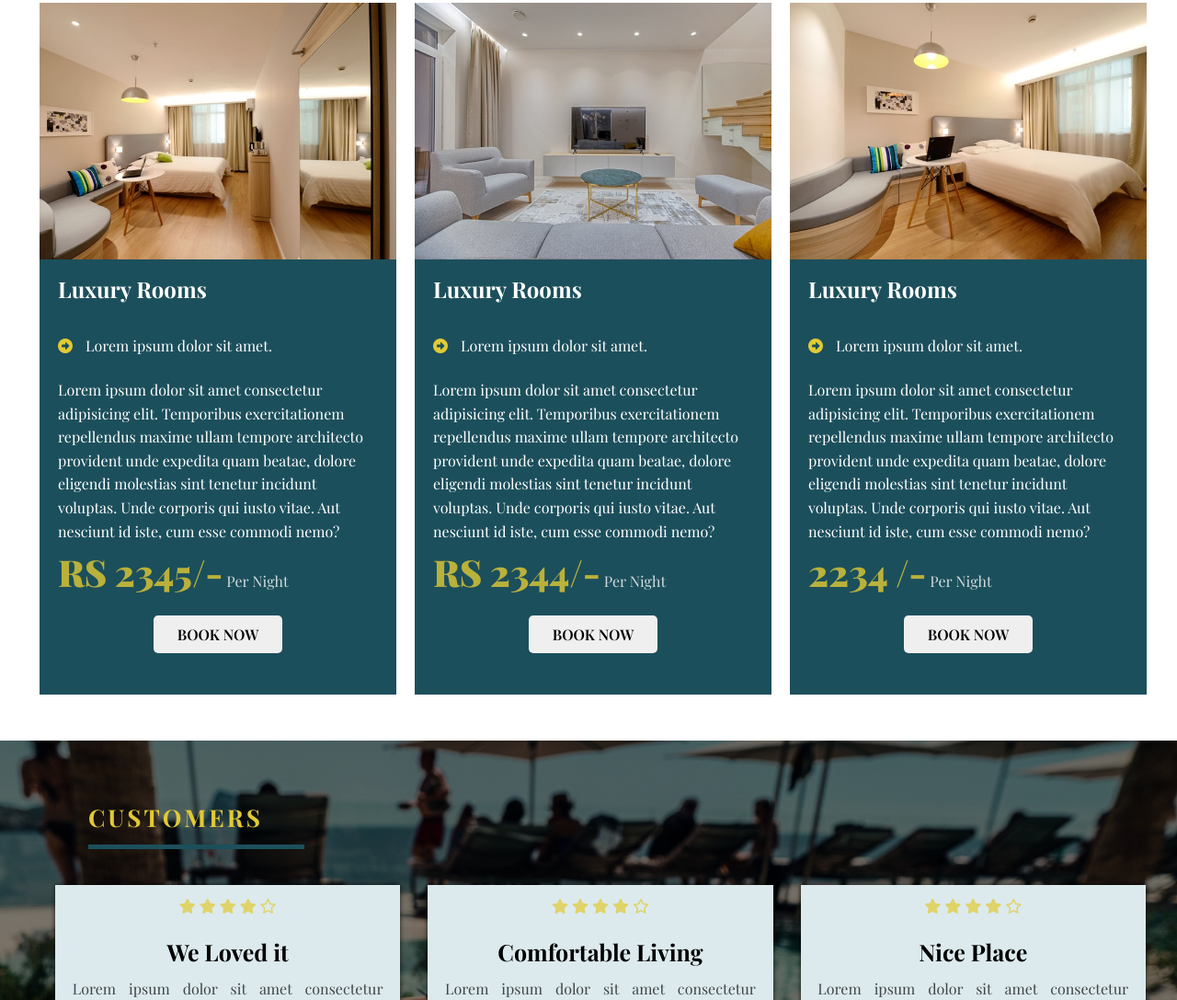
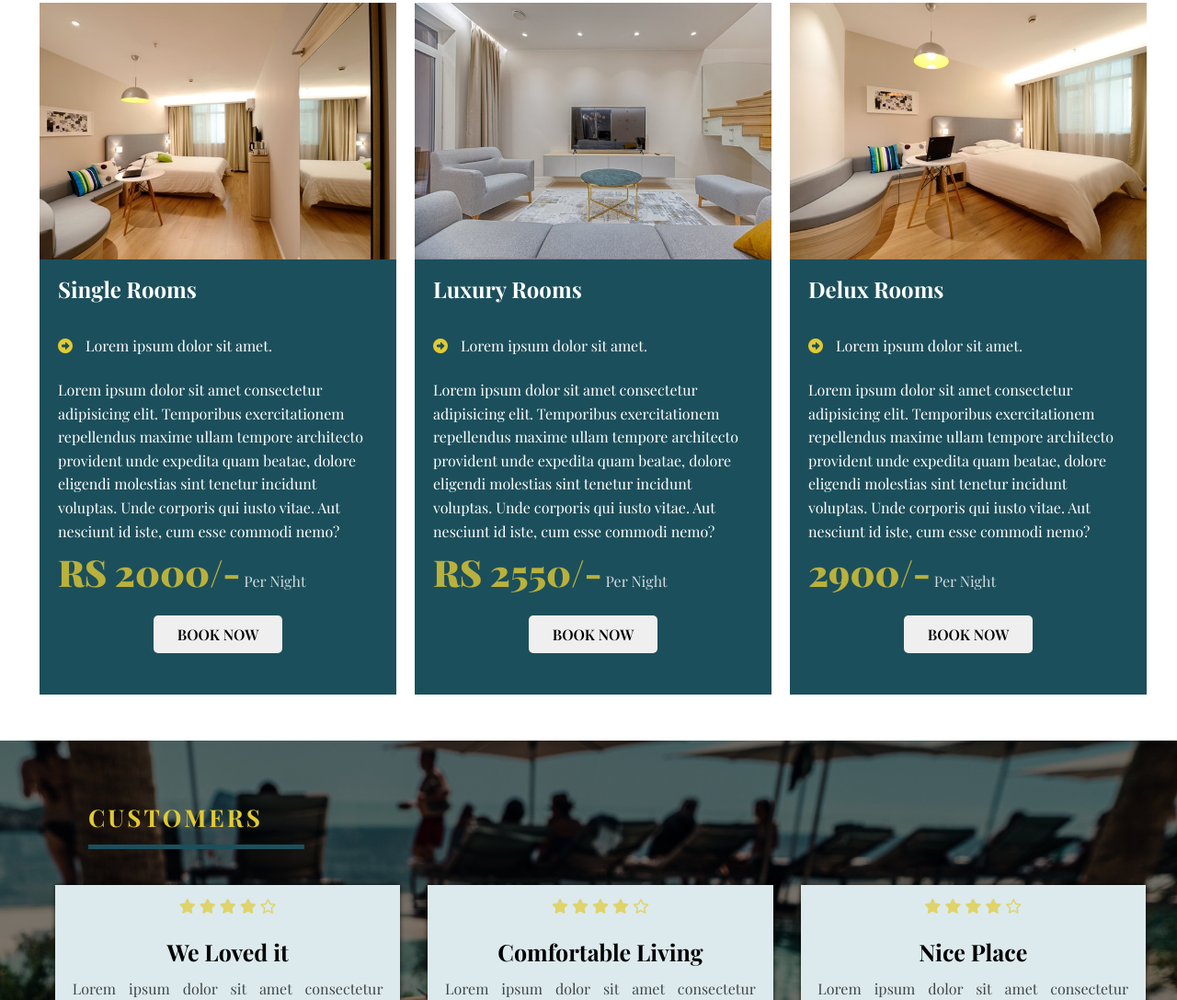
Before and after one commit to Saurabh-314/JS-Mini-Project---1---JavaScript-Mini-Project---34oew81j16cg, a plain HTML site: page index.html in a window 1280 px wide. Shown: the part 1622-2709 px from the top of the page at 92% size. Drawn offline with nearby package versions, Linux system fonts and the light colour scheme; a web font is replaced by a local one.

Commit message:
Update index.html

```diff
--- a/index.html
+++ b/index.html
@@ -36,7 +36,7 @@
     </header>
     <!-- end of header -->
 
-    <!-- side navbar -->
+    <!-- side hamburger navbar -->
     <div class="sidenav" id="sidenav">
         <span class="cancel-btn" id="cancel-btn">
             <i class="fas fa-times"></i>
@@ -102,7 +102,7 @@
     <div id="modal"></div>
     <!-- end of fullscreen modal -->
 
-    <!-- body content  -->
+    <!-- room servies content  -->
     <section class="services sec-width" id="services">
         <div class="title">
             <h2>services</h2>
@@ -179,34 +179,7 @@
         </div>
     </section>
 
-    <!-- <div class="book">
-        <form class="book-form">
-            <div class="form-item">
-                <label for="checkin-date">Check In Date: </label>
-                <input type="date" id="chekin-date">
-            </div>
-            <div class="form-item">
-                <label for="checkout-date">Check Out Date: </label>
-                <input type="date" id="chekout-date">
-            </div>
-            <div class="form-item">
-                <label for="adult">Adults: </label>
-                <input type="number" min="1" value="1" id="adult">
-            </div>
-            <div class="form-item">
-                <label for="children">Children: </label>
-                <input type="number" min="1" value="1" id="children">
-            </div>
-            <div class="form-item">
-                <label for="rooms">Rooms: </label>
-                <input type="number" min="1" value="1" id="rooms">
-            </div>
-            <div class="form-item">
-                <input type="submit" class="btn" value="Book Now" id="submitBtn">
-            </div>
-        </form>
-    </div> -->
-
+  <!-- rooms section -->
     <section class="rooms sec-width" id="rooms">
         <div class="title">
             <h2>rooms</h2>
@@ -218,7 +191,7 @@
                     <img src="images/img1.jpg" alt="room image">
                 </div>
                 <div class="room-text">
-                    <h3>Luxury Rooms</h3>
+                    <h3>Single Rooms</h3>
                     <ul>
                         <li>
                             <i class="fas fa-arrow-alt-circle-right"></i>
@@ -231,9 +204,9 @@
                         commodi nemo?</p>
 
                     <p class="rate">
-                        <span>RS 2345/-</span> Per Night
+                        <span>RS 2000/-</span> Per Night
                     </p>
-                    <button type="button" class="btn" id="myBtn">book now</button>
+                    <button type="button" class="btn roomBtn" id="myBtn">book now</button>
                 </div>
             </article>
             <!-- end of single room -->
@@ -256,9 +229,9 @@
                         commodi nemo?</p>
 
                     <p class="rate">
-                        <span>RS 2344/-</span> Per Night
+                        <span>RS 2550/-</span> Per Night
                     </p>
-                    <button type="button" class="btn">book now</button>
+                    <button type="button" class="btn roomBtn">book now</button>
                 </div>
             </article>
             <!-- end of single room -->
@@ -268,7 +241,7 @@
                     <img src="images/img3.jpg" alt="room image">
                 </div>
                 <div class="room-text">
-                    <h3>Luxury Rooms</h3>
+                    <h3>Delux Rooms</h3>
                     <ul>
                         <li>
                             <i class="fas fa-arrow-alt-circle-right"></i>
@@ -281,16 +254,16 @@
                         commodi nemo?</p>
 
                     <p class="rate">
-                        <span>2234 /-</span> Per Night
+                        <span>2900/-</span> Per Night
                     </p>
-                    <button type="button" class="btn">book now</button>
+                    <button type="button" class="btn roomBtn">book now</button>
                 </div>
             </article>
             <!-- end of single room -->
         </div>
     </section>
 
-
+ <!-- Customer feedbacks -->
     <section class="customers" id="customers">
         <div class="sec-width">
             <div class="title">
```
